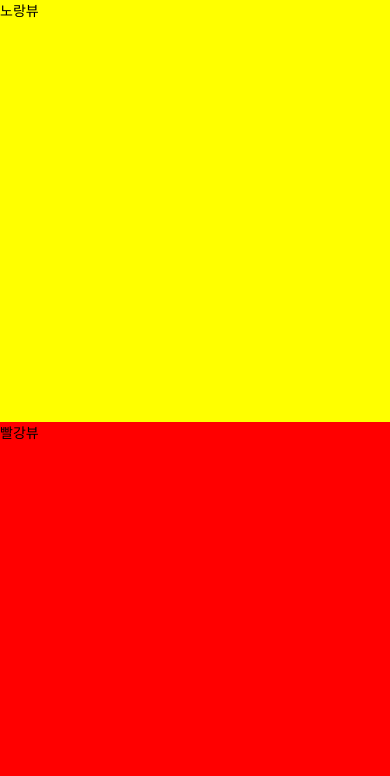
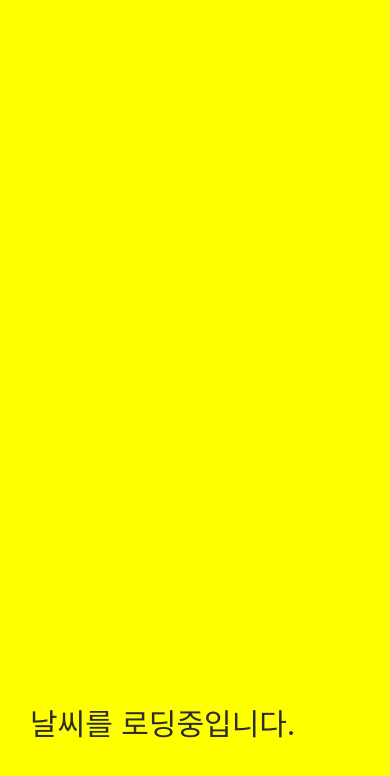
Before and after one commit to jsh612/weather_app, a React Native app: screen / in a window 390 px wide. Shown: the top 776 px of the page. Built offline with nearby package versions, Linux system fonts and the light colour scheme.

Commit message:
#1.1 Loading Screen

```diff
--- a/App.js
+++ b/App.js
@@ -1,30 +1,8 @@
 import React from "react";
 import { StyleSheet, Text, View } from "react-native";
 
+import Loading from "./Loading";
+
 export default function App() {
-  return (
-    <View style={styles.container}>
-      <View style={styles.yellowView}>
-        <Text>노랑뷰</Text>
-      </View>
-      <View style={styles.redView}>
-        <Text>빨강뷰</Text>
-      </View>
-    </View>
-  );
+  return <Loading />;
 }
-
-const styles = StyleSheet.create({
-  container: {
-    flex: 1,
-    backgroundColor: "skyblue"
-  },
-  yellowView: {
-    flex: 1,
-    backgroundColor: "yellow"
-  },
-  redView: {
-    flex: 1,
-    backgroundColor: "red"
-  }
-});
--- /dev/null
+++ b/Loading.js
@@ -0,0 +1,24 @@
+import React from "react";
+import { StyleSheet, Text, View } from "react-native";
+
+export default function Loading() {
+  return (
+    <View style={styles.container}>
+      <Text style={styles.text}>날씨를 로딩중입니다.</Text>
+    </View>
+  );
+}
+
+const styles = StyleSheet.create({
+  container: {
+    flex: 1,
+    justifyContent: "flex-end",
+    paddingHorizontal: 30,
+    paddingVertical: 100,
+    backgroundColor: "yellow"
+  },
+  text: {
+    fontSize: 30,
+    color: "#2c2c2c"
+  }
+});
```
